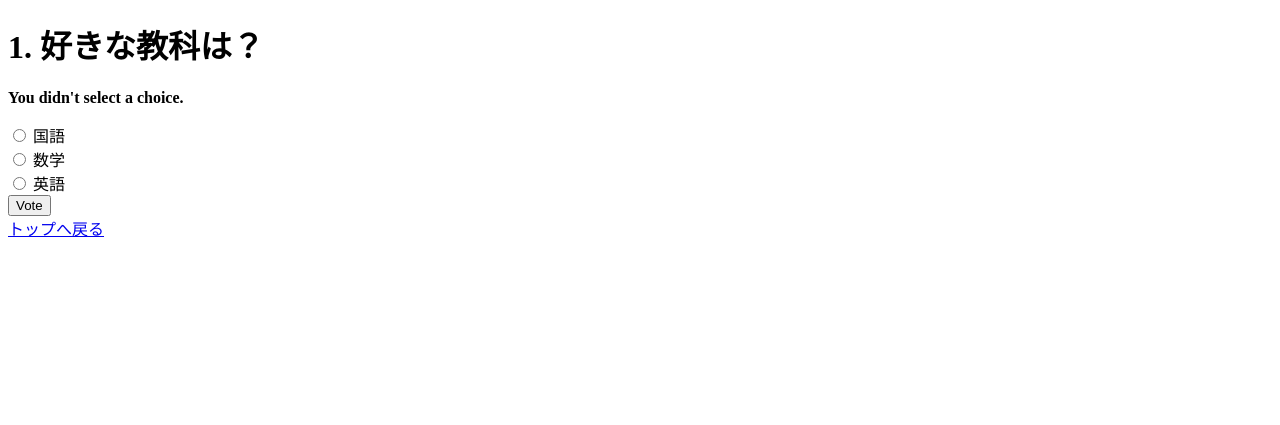
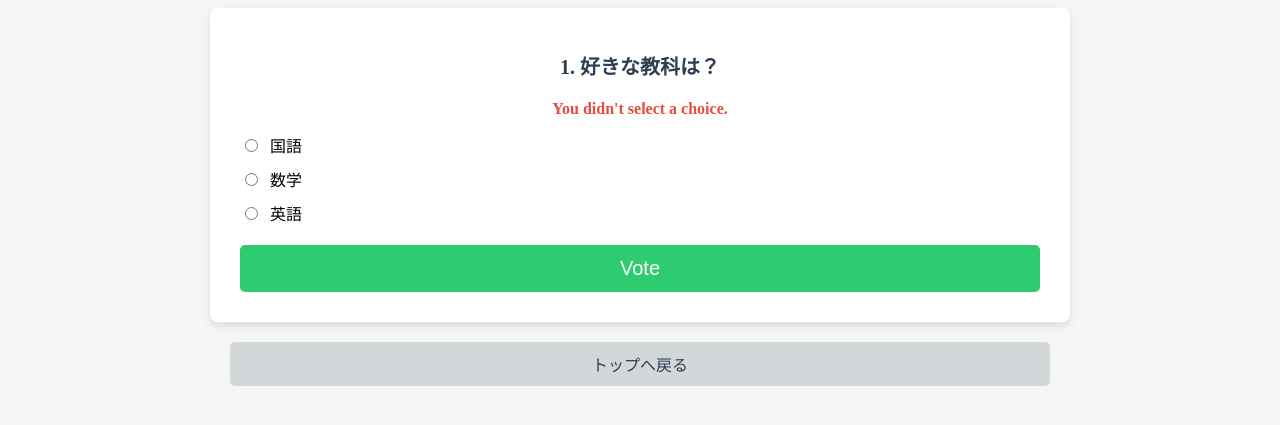
Before and after one commit to seita-uchida/Django_polls, a Django app: page /polls/1/vote/ in a window 1280 px wide. Shown: the top 425 px of the page. Run offline with Django 5.2, Linux system fonts and the light colour scheme; data comes from the database, SQL or seed files in the repository; both versions use the stored data as it was after the commit.

Commit message:
7-質問一覧画面と投票画面の見た目の改善

```diff
--- /dev/null
+++ b/main/static/main/css/detail.css
@@ -0,0 +1,60 @@
+body {
+    background-color: rgb(245, 245, 245);
+}
+
+.vote-form {
+    width: 800px;
+    margin: 0 auto;
+    padding: 30px;
+    background-color: rgb(255, 255, 255);
+    border-radius: 8px;
+    box-shadow: 0 4px 8px rgba(0,0,0,0.1);
+}
+
+.vote-question {
+    font-size: 20px;
+    margin-bottom: 20px;
+    color: rgb(44, 62, 80);
+    text-align: center;
+}
+
+.error-message {
+    color: rgb(231, 76, 60);
+    text-align: center;
+    margin-bottom: 15px;
+}
+
+.choice-option {
+    margin: 10px 0;
+}
+
+.choice-option input[type="radio"] {
+    margin-right: 8px;
+    accent-color: rgb(46, 204, 113);
+}
+
+.vote-button {
+    display: block;
+    width: 100%;
+    padding: 12px;
+    margin-top: 20px;
+    background-color: rgb(46, 204, 113);
+    color: rgb(255, 255, 255);
+    border: none;
+    border-radius: 5px;
+    font-size: 20px;
+    cursor: pointer;
+}
+
+.back-link {
+    display: block;
+    width: 800px;
+    margin: 20px auto;
+    text-align: center;
+    padding: 10px;
+    background-color: rgb(210, 215, 217);
+    color: rgb(44, 62, 80);
+    text-decoration: none;
+    border-radius: 5px;
+    font-size: 16px;
+}
--- a/main/templates/main/detail.html
+++ b/main/templates/main/detail.html
@@ -1,24 +1,30 @@
 <!DOCTYPE html>
+{% load static %}
 <html lang="ja">
 <head>
     <meta charset="UTF-8">
     <title>投票アプリ</title>
+    <link rel="stylesheet" href="{% static 'main/css/detail.css' %}">
 </head>
 <body>
-    <form action="{% url 'vote' question.id %}" method="POST">
-    {% csrf_token %}
-        <div>
-            <h1>{{ question.question_text }}</h1>
+    <form class="vote-form" action="{% url 'vote' question.id %}" method="POST">
+        {% csrf_token %}
+        <div class="vote-content">
+            <h1 class="vote-question">{{ question.question_text }}</h1>
+
             {% if error_message %}
-                <p><strong>{{ error_message }}</strong></p>
+            <p class="error-message"><strong>{{ error_message }}</strong></p>
             {% endif %}
+
             {% for choice in question.choices.all %}
-                <input type="radio" name="choice" id="choice{{ choice.id }}" value="{{ choice.id }}">
-                <label for="choice{{ choice.id }}">{{ choice.choice_text }}</label><br>
+            <div class="choice-option">
+                <input type="radio" name="choice" id="choice{{ forloop.counter }}" value="{{ choice.id }}">
+                <label for="choice{{ forloop.counter }}">{{ choice.choice_text }}</label>
+            </div>
             {% endfor %}
         </div>
-        <input type="submit" value="Vote">
+        <input class="vote-button" type="submit" value="Vote">
     </form>
-    <a href="{% url 'index' %}">トップへ戻る</a>
+    <a class="back-link" href="{% url 'index' %}">トップへ戻る</a>
 </body>
 </html>
```
Also changed, not shown: main/static/main/css/index.css (added, +33 -0 lines), main/templates/main/index.html (+9 -3 lines), db.sqlite3.
